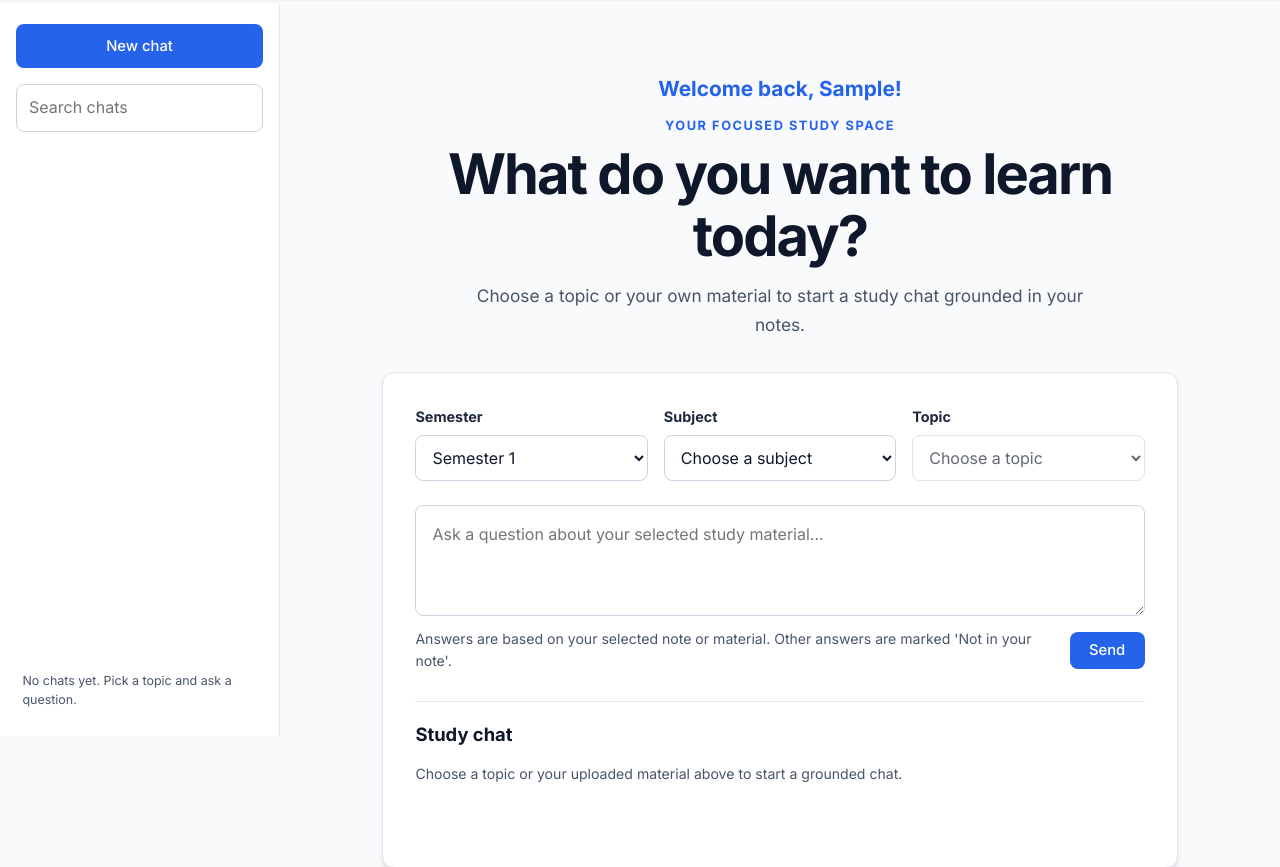
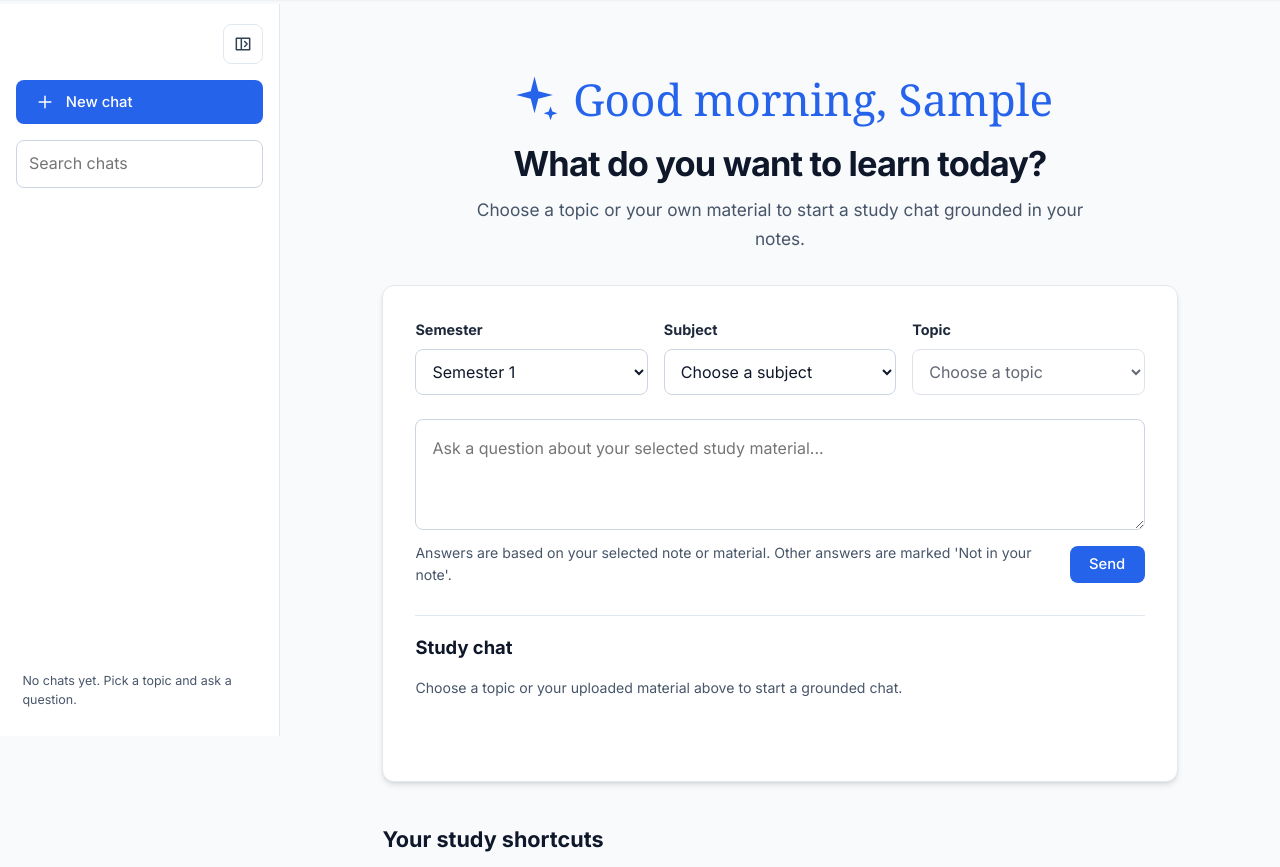
Before and after one commit to Rabia-arain09/study_sphere, a Flask app: page / in a window 1280 px wide. Shown: the part 64-931 px from the top of the page. Run offline with Flask 3, Linux system fonts and the light colour scheme; the visitor is signed in with stand-in values (Sample User, id 1); data that the repository does not hold is empty; parts of the project's set-up code (start-up, migrations or seed data) failed here and were passed over; some libraries are stand-ins or nearby versions.

Commit message:
feat: collapsible chat sidebar and greeting style on homepage

```diff
--- a/app/static/css/main.css
+++ b/app/static/css/main.css
@@ -3063,11 +3064,84 @@ html[data-theme="highlight"] .ai-notes-banner {
     color: var(--neutral-900);
     background: var(--bg-surface);
     border-right: 1px solid var(--neutral-200);
+    transition: width 220ms ease, transform 180ms ease;
+}
+
+.home-sidebar-collapse {
+    display: flex;
+    width: 2.5rem;
+    min-height: 2.5rem;
+    align-items: center;
+    justify-content: center;
+    align-self: flex-end;
+    padding: 0.5rem;
+    color: var(--neutral-700);
+    background: transparent;
+    border: 1px solid var(--neutral-200);
+    border-radius: var(--radius);
+    cursor: pointer;
+}
+
+.home-sidebar-collapse:hover {
+    color: var(--primary);
+    background: var(--neutral-100);
+}
+
+.home-sidebar-collapse svg,
+.home-new-chat svg,
+.home-sidebar-toggle svg {
+    width: 1.25rem;
+    height: 1.25rem;
+    flex: 0 0 auto;
+    fill: none;
+    stroke: currentColor;
+    stroke-linecap: round;
+    stroke-linejoin: round;
+    stroke-width: 1.8;
+}
+
+.home-sidebar-collapse:focus-visible,
+.home-new-chat:focus-visible,
+.home-sidebar-toggle:focus-visible {
+    outline: 2px solid var(--border-focus);
+    outline-offset: 2px;
 }
 
 .home-new-chat {
+    display: flex;
     width: 100%;
     min-height: 2.75rem;
+    align-items: center;
+    justify-content: flex-start;
+    gap: 0.65rem;
+}
+
+html[data-home-sidebar-collapsed="true"] .home-chat-sidebar {
+    width: 4.25rem;
+    gap: 0.75rem;
+    padding-right: 0.75rem;
+    padding-left: 0.75rem;
+}
+
+html[data-home-sidebar-collapsed="true"] .home-main-content {
+    width: calc(100% - 4.25rem);
+    margin-left: 4.25rem;
+}
+
+html[data-home-sidebar-collapsed="true"] .home-sidebar-collapse {
+    align-self: center;
+}
+
+html[data-home-sidebar-collapsed="true"] .home-new-chat {
+    justify-content: center;
+    padding: 0.5rem;
+    font-size: 0;
+}
+
+html[data-home-sidebar-collapsed="true"] .home-chat-search,
+html[data-home-sidebar-collapsed="true"] .home-chat-list,
+html[data-home-sidebar-collapsed="true"] .home-chat-list-empty {
+    display: none;
 }
 
 .home-chat-search {
@@ -3189,19 +3268,39 @@ html[data-theme="highlight"] .ai-notes-banner {
 }
 
 .home-greeting {
-    margin: 0 0 0.65rem;
+    display: flex;
+    align-items: center;
+    justify-content: center;
+    gap: 0.7rem;
+    margin: 0 0 1rem;
     color: var(--primary);
-    font-size: clamp(1.05rem, 2.5vw, 1.3rem);
-    font-weight: 700;
-}
-
-.learning-home-header h1,
+    font-family: Georgia, "Times New Roman", serif;
+    font-size: clamp(1.8rem, 4vw, 2.75rem);
+    font-weight: 400;
+    line-height: 1.2;
+}
+
+.home-greeting svg {
+    width: 1.25em;
+    height: 1.25em;
+    flex: 0 0 auto;
+    fill: currentColor;
+}
+
 .guest-home-hero h1 {
     margin: 0.4rem 0 0.8rem;
     color: var(--neutral-900);
     font-size: clamp(2.1rem, 5vw, 3.5rem);
     line-height: 1.12;
     letter-spacing: -0.035em;
+}
+
+.learning-home-header h1 {
+    margin: 0.35rem 0 0.65rem;
+    color: var(--neutral-900);
+    font-size: clamp(1.55rem, 3vw, 2.15rem);
+    line-height: 1.2;
+    letter-spacing: -0.025em;
 }
 
 .learning-home-header > p:last-child,
--- a/app/static/js/home.js
+++ b/app/static/js/home.js
@@ -19,19 +19,77 @@
     var conversationSearch = home.querySelector('[data-home-chat-search]');
     var newChatButton = home.querySelector('[data-home-new-chat]');
     var sidebar = home.querySelector('#home-chat-sidebar');
+    var sidebarCollapseButton = home.querySelector('[data-home-sidebar-collapse]');
     var sidebarToggle = home.querySelector('[data-home-sidebar-toggle]');
     var sidebarBackdrop = home.querySelector('[data-home-sidebar-backdrop]');
+    var greeting = home.querySelector('[data-home-greeting]');
+    var greetingText = home.querySelector('[data-home-greeting-text]');
     var mainContent = home.querySelector('.home-main-content');
     var sidebarMedia = window.matchMedia('(max-width: 900px)');
+    var sidebarCollapsed = document.documentElement.getAttribute(
+        'data-home-sidebar-collapsed'
+    ) === 'true';
     var selectedType = null;
     var selectedId = null;
     var dropdownRequest = 0;
     var historyRequest = 0;
     var conversationRequest = 0;
 
+    function updateGreeting() {
+        var hour = new Date().getHours();
+        var greetingForTime = hour < 12
+            ? 'Good morning'
+            : hour <= 17 ? 'Good afternoon' : 'Good evening';
+        greetingText.textContent = greetingForTime + ', ' +
+            greeting.dataset.firstName;
+    }
+
+    function updateSidebarCollapseState(persist) {
+        document.documentElement.setAttribute(
+            'data-home-sidebar-collapsed',
+            String(sidebarCollapsed)
+        );
+        if (persist) {
+            try {
+                localStorage.setItem(
+                    'studysphere.sidebarCollapsed',
+                    String(sidebarCollapsed)
+                );
+            } catch (error) {
+                setStatus('Could not save the sidebar preference.', true);
+            }
+        }
+
+        if (!sidebarMedia.matches) {
+            var expanded = !sidebarCollapsed;
+            sidebarCollapseButton.setAttribute(
+                'aria-expanded',
+                String(expanded)
+            );
+            var desktopLabel = sidebarCollapsed
+                ? 'Expand chat history sidebar'
+                : 'Collapse chat history sidebar';
+            sidebarCollapseButton.setAttribute('aria-label', desktopLabel);
+            sidebarCollapseButton.title = desktopLabel;
+        }
+    }
+
     function updateSidebarAccessibility() {
         var closedOnMobile = sidebarMedia.matches &&
             !home.classList.contains('sidebar-open');
+        if (sidebarMedia.matches) {
+            var drawerOpen = home.classList.contains('sidebar-open');
+            var mobileLabel = drawerOpen
+                ? 'Close chat history sidebar'
+                : 'Open chat history sidebar';
+            sidebarCollapseButton.setAttribute(
+                'aria-expanded',
+                String(drawerOpen)
+            );
+            sidebarCollapseButton.setAttribute('aria-label', mobileLabel);
+            sidebarCollapseButton.title = mobileLabel;
+            sidebarToggle.setAttribute('aria-expanded', String(drawerOpen));
+        }
         sidebar.inert = closedOnMobile;
         sidebar.setAttribute('aria-hidden', String(closedOnMobile));
         mainContent.inert = sidebarMedia.matches &&
@@ -173,6 +231,12 @@
     function closeSidebar() {
         home.classList.remove('sidebar-open');
         sidebarToggle.setAttribute('aria-expanded', 'false');
+        sidebarCollapseButton.setAttribute('aria-expanded', 'false');
+        sidebarCollapseButton.setAttribute(
+            'aria-label',
+            'Close chat history sidebar'
+        );
+        sidebarCollapseButton.title = 'Close chat history sidebar';
         updateSidebarAccessibility();
         sidebarToggle.focus();
     }
@@ -474,14 +538,39 @@
     sidebarToggle.addEventListener('click', function () {
         var isOpen = home.classList.toggle('sidebar-open');
         sidebarToggle.setAttribute('aria-expanded', String(isOpen));
+        sidebarCollapseButton.setAttribute('aria-expanded', String(isOpen));
+        sidebarCollapseButton.setAttribute(
+            'aria-label',
+            isOpen ? 'Close chat history sidebar' : 'Open chat history sidebar'
+        );
+        sidebarCollapseButton.title = isOpen
+            ? 'Close chat history sidebar'
+            : 'Open chat history sidebar';
         updateSidebarAccessibility();
         if (isOpen) newChatButton.focus();
+    });
+    sidebarCollapseButton.addEventListener('click', function () {
+        if (sidebarMedia.matches) {
+            closeSidebar();
+            return;
+        }
+        sidebarCollapsed = !sidebarCollapsed;
+        updateSidebarCollapseState(true);
+        updateSidebarAccessibility();
     });
     sidebarBackdrop.addEventListener('click', closeSidebar);
     sidebarMedia.addEventListener('change', function () {
         if (!sidebarMedia.matches) {
             home.classList.remove('sidebar-open');
             sidebarToggle.setAttribute('aria-expanded', 'false');
+            updateSidebarCollapseState(false);
+        } else {
+            sidebarCollapseButton.setAttribute('aria-expanded', 'false');
+            sidebarCollapseButton.setAttribute(
+                'aria-label',
+                'Open chat history sidebar'
+            );
+            sidebarCollapseButton.title = 'Open chat history sidebar';
         }
         updateSidebarAccessibility();
     });
@@ -510,6 +599,8 @@
         }
     });
 
+    updateGreeting();
+    updateSidebarCollapseState(false);
     updateSidebarAccessibility();
     refreshConversations();
     loadCourses();
--- a/app/templates/base.html
+++ b/app/templates/base.html
@@ -18,6 +18,7 @@
             }
         })();
     </script>
+    {% block homepage_sidebar_preference %}{% endblock %}
     <link rel="stylesheet" href="{{ url_for('static', filename='css/main.css') }}">
     <link rel="preconnect" href="https://fonts.googleapis.com">
     <link rel="preconnect" href="https://fonts.gstatic.com" crossorigin>
--- a/app/templates/home.html
+++ b/app/templates/home.html
@@ -1,6 +1,26 @@
 {% extends "base.html" %}
 
 {% block title %}StudySphere - Learn with focus{% endblock %}
+
+{% block homepage_sidebar_preference %}
+{% if current_user.is_authenticated %}
+<script>
+    (function () {
+        var root = document.documentElement;
+        var collapsed = window.matchMedia('(max-width: 900px)').matches;
+        try {
+            var preference = localStorage.getItem('studysphere.sidebarCollapsed');
+            if (preference === 'true' || preference === 'false') {
+                collapsed = preference === 'true';
+            }
+        } catch (error) {
+            // Use the responsive default when storage is unavailable.
+        }
+        root.setAttribute('data-home-sidebar-collapsed', String(collapsed));
+    })();
+</script>
+{% endif %}
+{% endblock %}
 
 {% block content %}
 {% if current_user.is_authenticated %}
@@ -13,7 +33,30 @@
     data-default-semester="{{ current_user.semester }}"
 >
     <aside class="home-chat-sidebar" id="home-chat-sidebar" aria-label="Chat history">
-        <button type="button" class="btn btn-primary home-new-chat" data-home-new-chat>
+        <button
+            type="button"
+            class="home-sidebar-collapse"
+            data-home-sidebar-collapse
+            aria-controls="home-chat-sidebar"
+            aria-expanded="true"
+            aria-label="Collapse chat history sidebar"
+            title="Collapse chat history sidebar"
+        >
+            <svg viewBox="0 0 24 24" aria-hidden="true" focusable="false">
+                <path d="M4 5h16v14H4zM10 5v14" />
+                <path d="m14 9 3 3-3 3" />
+            </svg>
+        </button>
+        <button
+            type="button"
+            class="btn btn-primary home-new-chat"
+            data-home-new-chat
+            aria-label="New chat"
+            title="New chat"
+        >
+            <svg viewBox="0 0 24 24" aria-hidden="true" focusable="false">
+                <path d="M12 5v14M5 12h14" />
+            </svg>
             New chat
         </button>
         <label class="sr-only" for="home-chat-search">Search chat history</label>
@@ -47,12 +90,28 @@
             type="button"
             class="btn btn-outline home-sidebar-toggle"
             data-home-sidebar-toggle
+            aria-label="Open chat history sidebar"
             aria-controls="home-chat-sidebar"
             aria-expanded="false"
-        >Chat history</button>
+        >
+            <svg viewBox="0 0 24 24" aria-hidden="true" focusable="false">
+                <path d="M4 5h16v14H4zM10 5v14" />
+                <path d="m14 9 3 3-3 3" />
+            </svg>
+            Chat history
+        </button>
         {% set first_name = current_user.name.strip().split()[0] if current_user.name.strip() else 'there' %}
-        <p class="home-greeting">Welcome back, {{ first_name }}!</p>
-        <p class="home-eyebrow">Your focused study space</p>
+        <p
+            class="home-greeting"
+            data-home-greeting
+            data-first-name="{{ first_name }}"
+        >
+            <svg viewBox="0 0 24 24" aria-hidden="true" focusable="false">
+                <path d="m12 2 1.65 6.35L20 10l-6.35 1.65L12 18l-1.65-6.35L4 10l6.35-1.65L12 2Z" />
+                <path d="m19 15 .8 2.2L22 18l-2.2.8L19 21l-.8-2.2L16 18l2.2-.8L19 15Z" />
+            </svg>
+            <span data-home-greeting-text>Good day, {{ first_name }}</span>
+        </p>
         <h1>What do you want to learn today?</h1>
         <p>Choose a topic or your own material to start a study chat grounded in your notes.</p>
     </header>
```
Also changed, not shown: other parts of app/static/css/main.css (+36 -0 lines), tests/test_home.py (+10 -3 lines), README.md.
